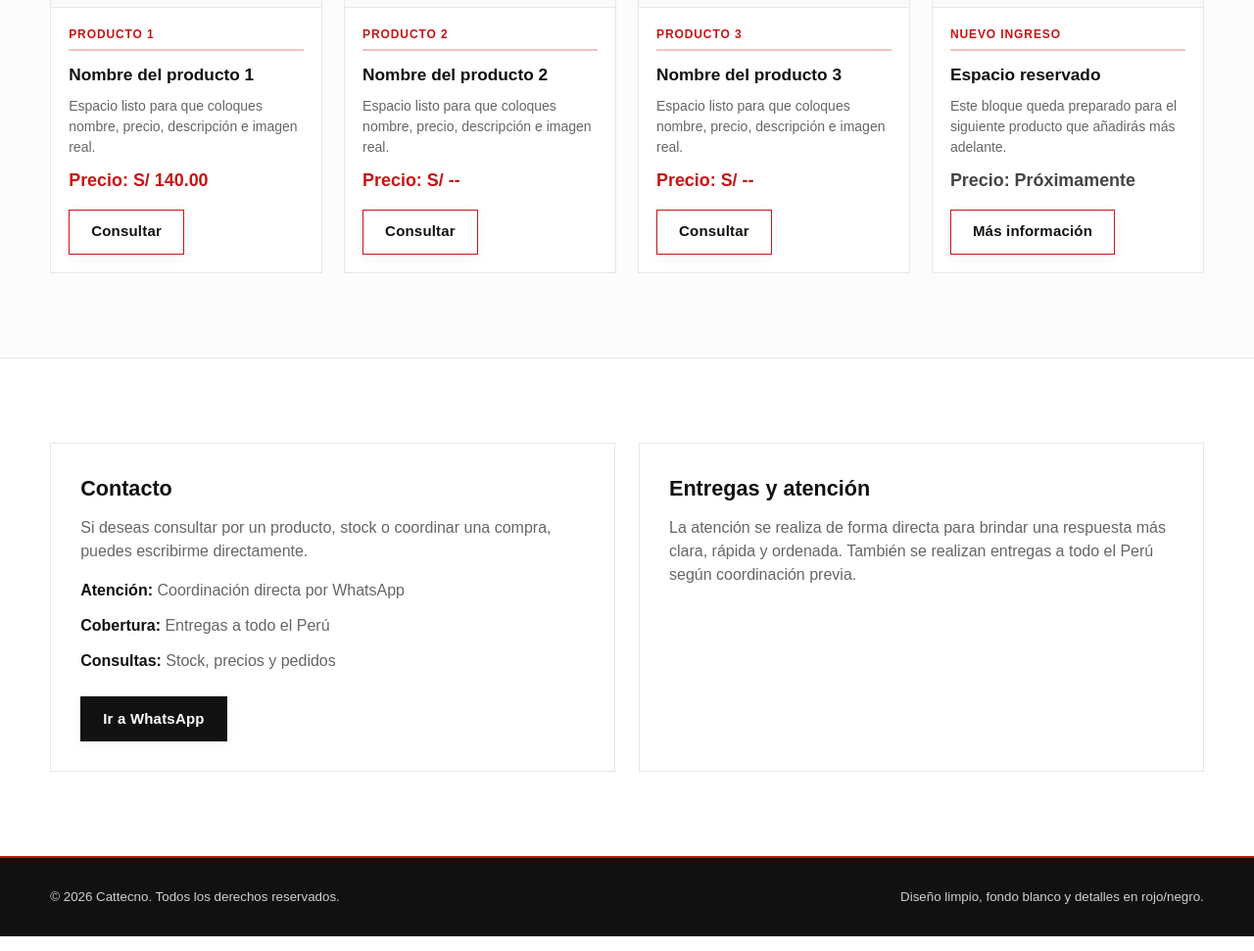
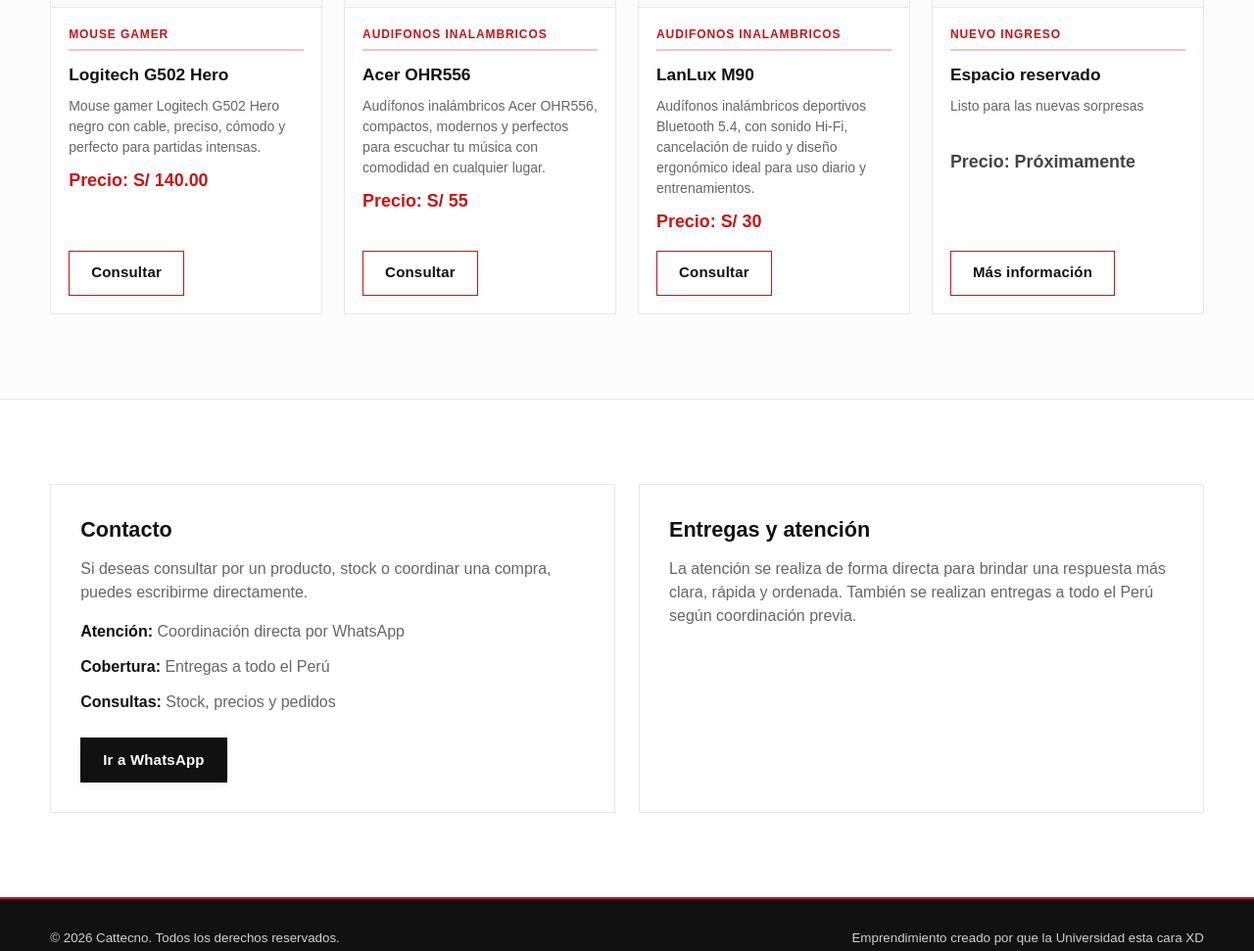
Before and after one commit to CatTechAQP/_, a plain HTML site: page index.html in a window 1280 px wide. Shown: the part 1847-2818 px from the top of the page at 98% size. Drawn offline with Linux system fonts and the light colour scheme.

Commit message:
Update index.html

```diff
--- a/index.html
+++ b/index.html
@@ -688,9 +688,9 @@
               <img src="Proc1.jpg" alt="Producto 1" />
             </div>
             <div class="product-body">
-              <span class="product-tag">Producto 1</span>
-              <h3 class="product-title">Nombre del producto 1</h3>
-              <p class="product-text">Espacio listo para que coloques nombre, precio, descripción e imagen real.</p>
+              <span class="product-tag">Mouse Gamer</span>
+              <h3 class="product-title">Logitech G502 Hero</h3>
+              <p class="product-text">Mouse gamer Logitech G502 Hero negro con cable, preciso, cómodo y perfecto para partidas intensas.</p>
               <div class="product-price">Precio: S/ 140.00</div>
               <div class="product-actions">
                 <a class="btn-outline" href="https://wa.me/51903534944" target="_blank" rel="noopener noreferrer">Consultar</a>
@@ -703,10 +703,10 @@
               <img src="Proc2.jpg" alt="Producto 2" />
             </div>
             <div class="product-body">
-              <span class="product-tag">Producto 2</span>
-              <h3 class="product-title">Nombre del producto 2</h3>
-              <p class="product-text">Espacio listo para que coloques nombre, precio, descripción e imagen real.</p>
-              <div class="product-price">Precio: S/ --</div>
+              <span class="product-tag">Audifonos inalambricos</span>
+              <h3 class="product-title">Acer OHR556</h3>
+              <p class="product-text">Audífonos inalámbricos Acer OHR556, compactos, modernos y perfectos para escuchar tu música con comodidad en cualquier lugar.</p>
+              <div class="product-price">Precio: S/ 55</div>
               <div class="product-actions">
                 <a class="btn-outline" href="https://wa.me/51903534944" target="_blank" rel="noopener noreferrer">Consultar</a>
               </div>
@@ -718,10 +718,10 @@
               <img src="Proc3.jpg" alt="Producto 3" />
             </div>
             <div class="product-body">
-              <span class="product-tag">Producto 3</span>
-              <h3 class="product-title">Nombre del producto 3</h3>
-              <p class="product-text">Espacio listo para que coloques nombre, precio, descripción e imagen real.</p>
-              <div class="product-price">Precio: S/ --</div>
+              <span class="product-tag">Audifonos inalambricos</span>
+              <h3 class="product-title">LanLux M90</h3>
+              <p class="product-text">Audífonos inalámbricos deportivos Bluetooth 5.4, con sonido Hi-Fi, cancelación de ruido y diseño ergonómico ideal para uso diario y entrenamientos.</p>
+              <div class="product-price">Precio: S/ 30</div>
               <div class="product-actions">
                 <a class="btn-outline" href="https://wa.me/51903534944" target="_blank" rel="noopener noreferrer">Consultar</a>
               </div>
@@ -738,7 +738,7 @@
             <div class="product-body">
               <span class="product-tag">Nuevo ingreso</span>
               <h3 class="product-title">Espacio reservado</h3>
-              <p class="product-text">Este bloque queda preparado para el siguiente producto que añadirás más adelante.</p>
+              <p class="product-text">Listo para las nuevas sorpresas</p>
               <div class="product-price muted">Precio: Próximamente</div>
               <div class="product-actions">
                 <a class="btn-outline" href="#contacto">Más información</a>
@@ -776,7 +776,7 @@
   <footer class="footer">
     <div class="container">
       <small>© 2026 Cattecno. Todos los derechos reservados.</small>
-      <small>Diseño limpio, fondo blanco y detalles en rojo/negro.</small>
+      <small>Emprendimiento creado por que la Universidad esta cara XD </small>
     </div>
   </footer>
 </body>
```
